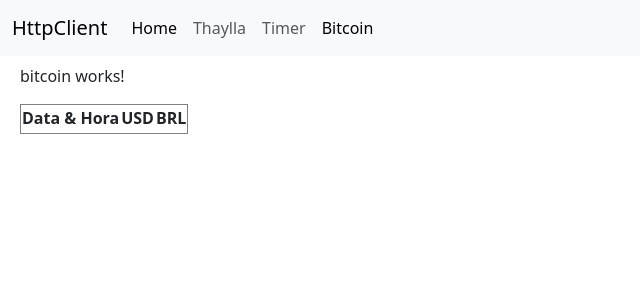
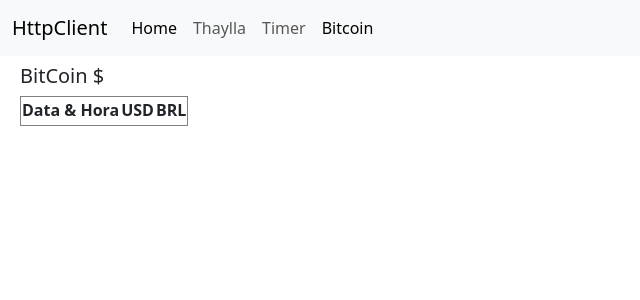
Before and after one commit to thayllaa/HttpClient, an Angular app: page /bitcoin in a window 1280 px wide. Shown: the top 300 px of the page, without its empty margins (0-640 px from the left). Built offline with nearby package versions, Linux system fonts and the light colour scheme.

Commit message:
1 file modified

```diff
--- a/src/app/bitcoin/bitcoin.component.html
+++ b/src/app/bitcoin/bitcoin.component.html
@@ -1,6 +1,4 @@
-<p>
-bitcoin works!
-</p>
+<h5>BitCoin $ &nbsp;</h5>
 
 <table border="1">
   <tr>
```
Lines whose indentation alone changed are shown as unchanged.
